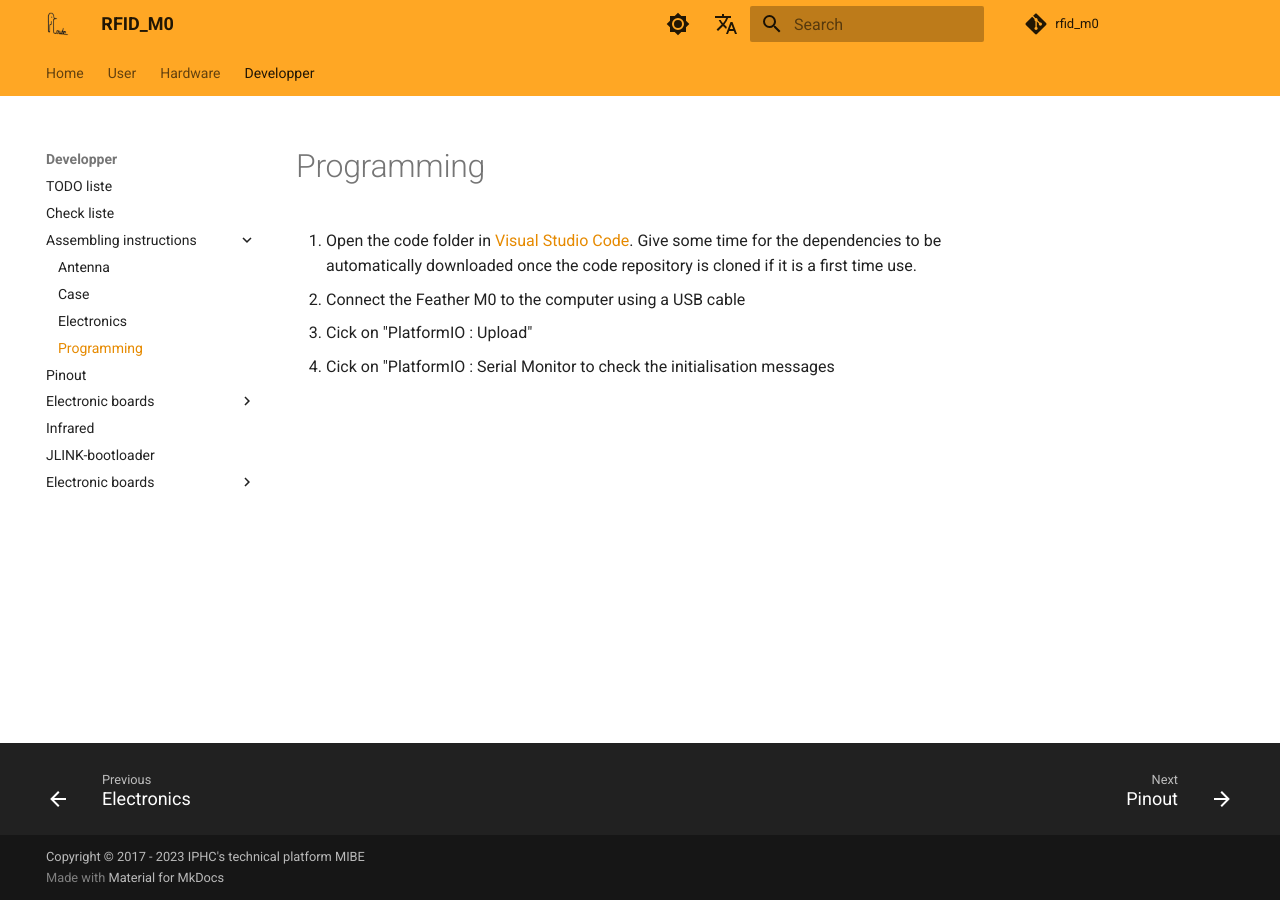
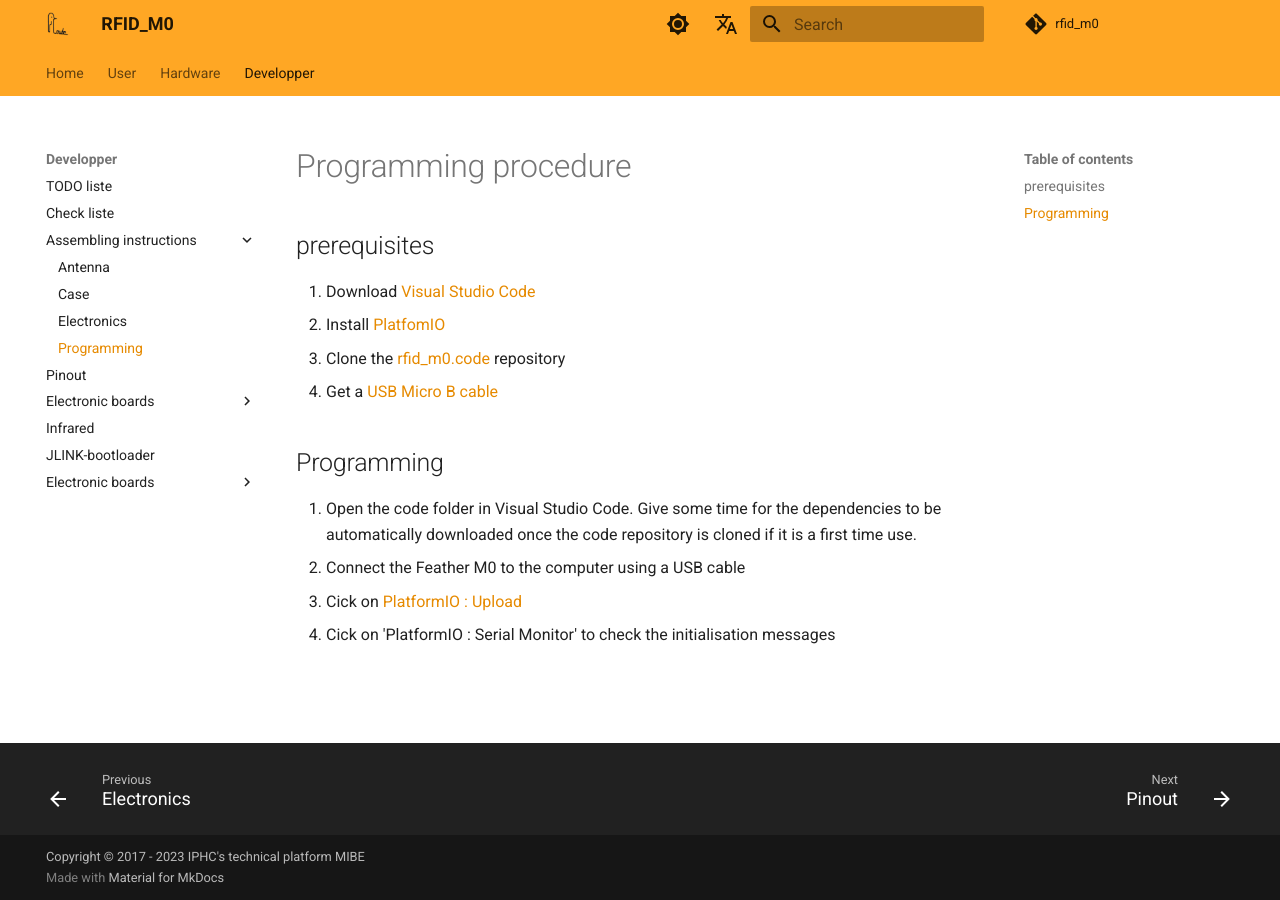
Before and after one commit to Julien-768/rfid-m0-wiki, an MkDocs documentation site: the page built from docs/programming.md, in a window 1280 px wide. Built offline with MkDocs 1.6.1 and Material for MkDocs 9.7.7, drawn with Linux system fonts in a browser that asks for light colours; comment, search, counter and statistics services are not loaded.

```diff
--- a/docs/programming.md
+++ b/docs/programming.md
@@ -1,6 +1,15 @@
-# Programming
+# Programming procedure
 
-1. Open the code folder in [Visual Studio Code](vscode://vscode.git/clone?url=https%3A%2F%2Fgitlab.in2p3.fr%2Frfid_m0%2Frfid_m0.code.git). Give some time for the dependencies to be automatically downloaded once the code repository is cloned if it is a first time use.
+## prerequisites
+
+1. Download [Visual Studio Code](https://code.visualstudio.com/download)
+2. Install [PlatfomIO](https://docs.platformio.org/en/stable/integration/ide/vscode.html#installation)
+3. Clone the [rfid_m0.code](vscode://vscode.git/clone?url=https%3A%2F%2Fgitlab.in2p3.fr%2Frfid_m0%2Frfid_m0.code.git) repository
+4. Get a [USB Micro B cable](https://en.wikipedia.org/wiki/USB_hardware#/media/File:MicroB_USB_Plug.jpg)
+
+## Programming
+
+1. Open the code folder in Visual Studio Code. Give some time for the dependencies to be automatically downloaded once the code repository is cloned if it is a first time use.
 2. Connect the Feather M0 to the computer using a USB cable
-3. Cick on "PlatformIO : Upload"
-4. Cick on "PlatformIO : Serial Monitor to check the initialisation messages
+3. Cick on [PlatformIO : Upload](https://docs.platformio.org/en/stable/integration/ide/vscode.html#platformio-toolbar)
+4. Cick on 'PlatformIO : Serial Monitor' to check the initialisation messages
```
Also changed, not shown: docs/Checking_procedure.md (+3 -0 lines).
